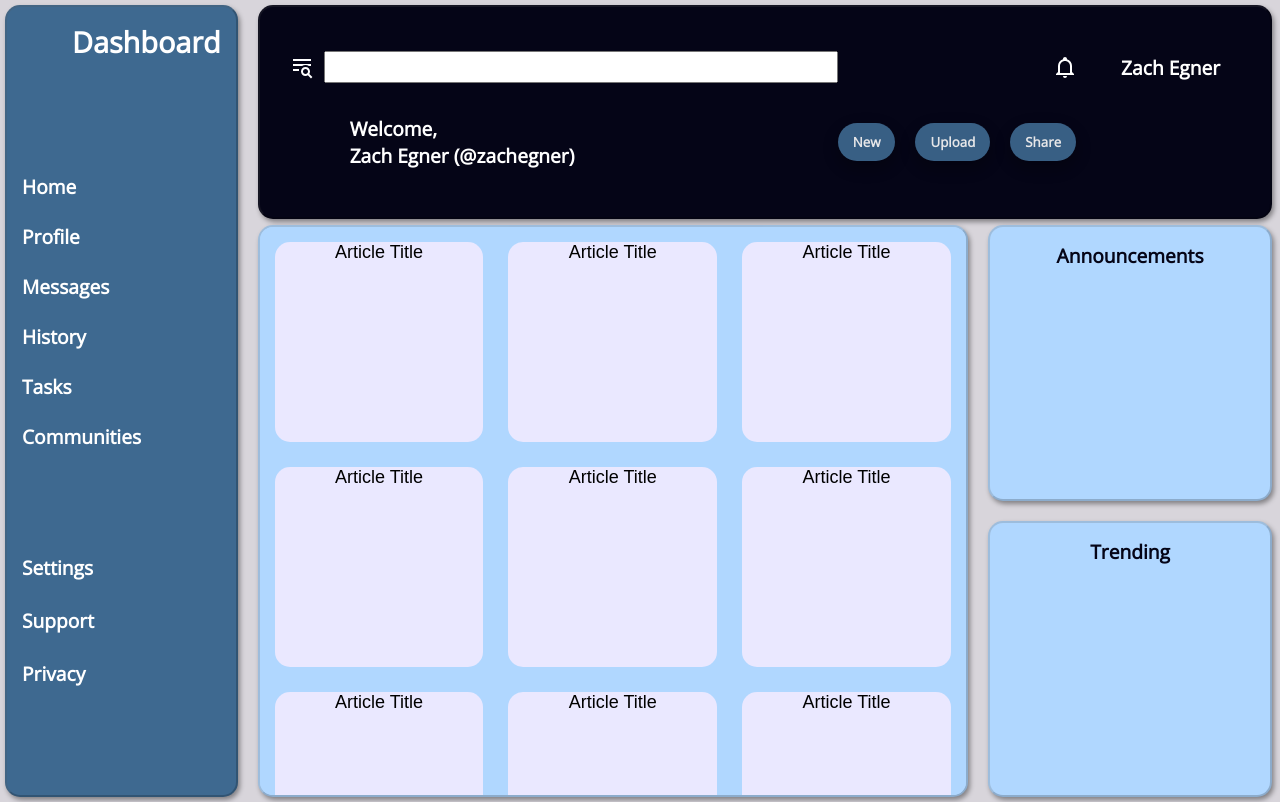
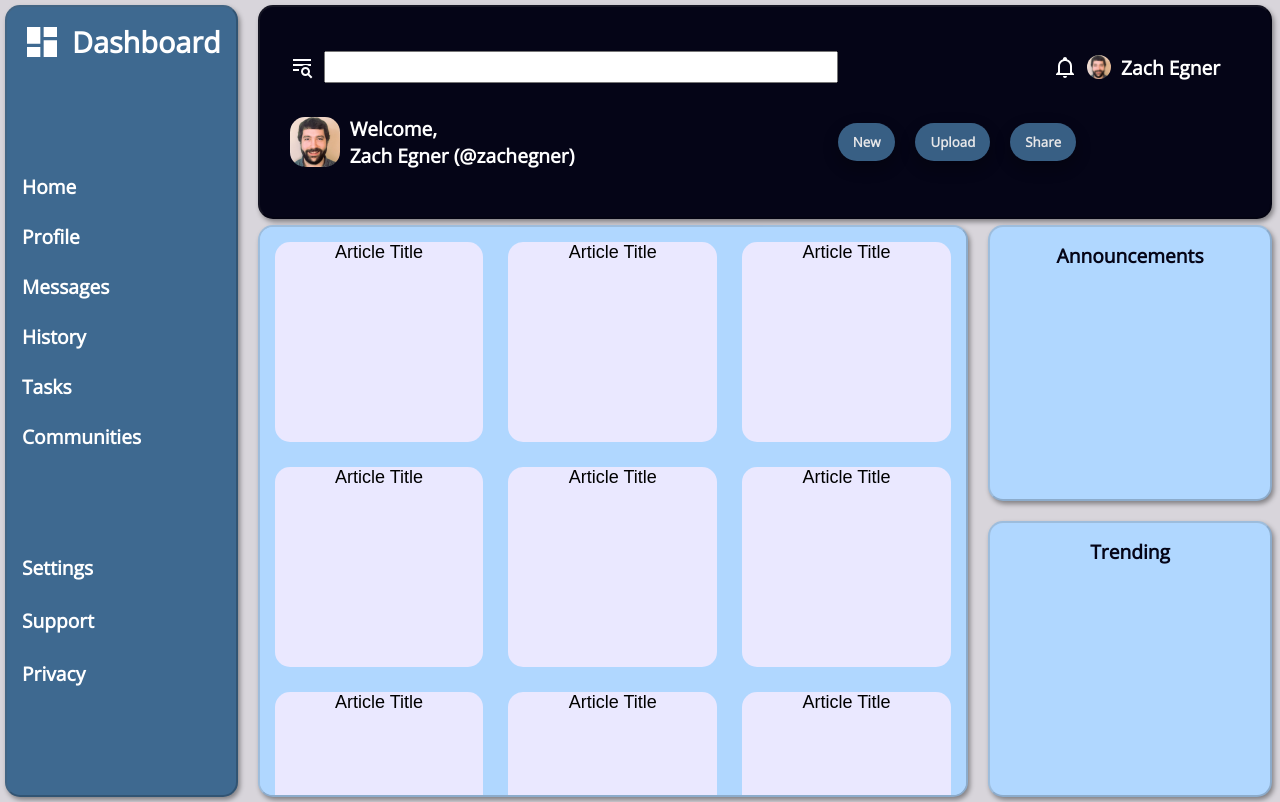
Before and after one commit to zachegner/profile-dashboard, a plain HTML site: page index.html in a window 1280 px wide. Drawn offline with nearby package versions, Linux system fonts and the light colour scheme; the site is published under a folder, as on GitHub Pages, so addresses that start at the root find nothing.

Commit message:
Update style.css
fixes image links

```diff
--- a/style.css
+++ b/style.css
@@ -109,7 +109,7 @@ img {
 .profile-pic {
     height: 50px;
     width: 50px;
-    background-image: url("/images/profilepic-2022.jpeg");
+    background-image: url("./images/profilepic-2022.jpeg");
     background-size: contain;
     border-radius: 50%;
     background-repeat: round;
@@ -190,7 +190,7 @@ img {
 #dash-logo {
     width: 40px;
     height: 40px;
-    background-image: url("/Icons/view-dashboard.svg");
+    background-image: url("./Icons/view-dashboard.svg");
     background-repeat: round;
     border-radius: 0;
     background-size: 40px 40px;
```
